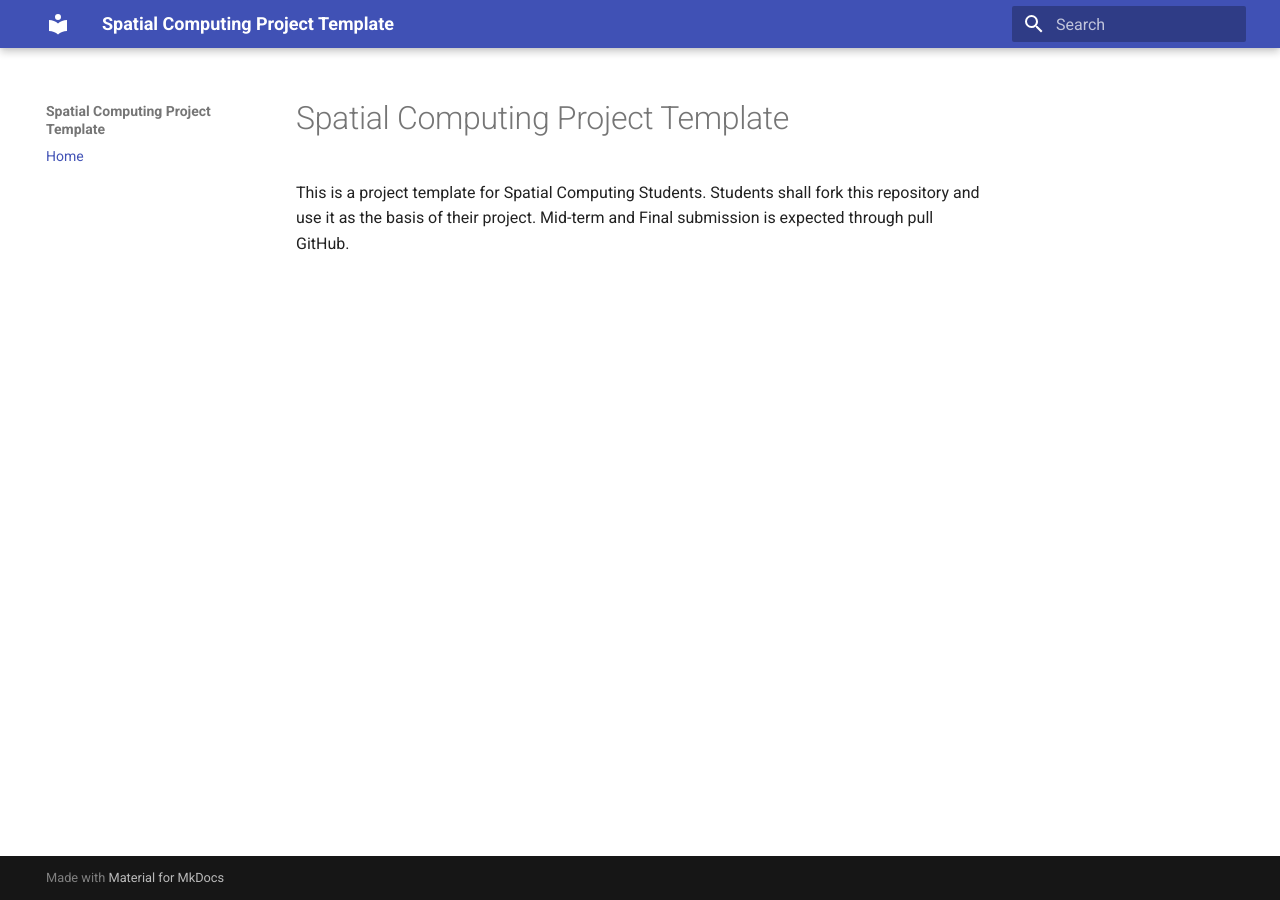
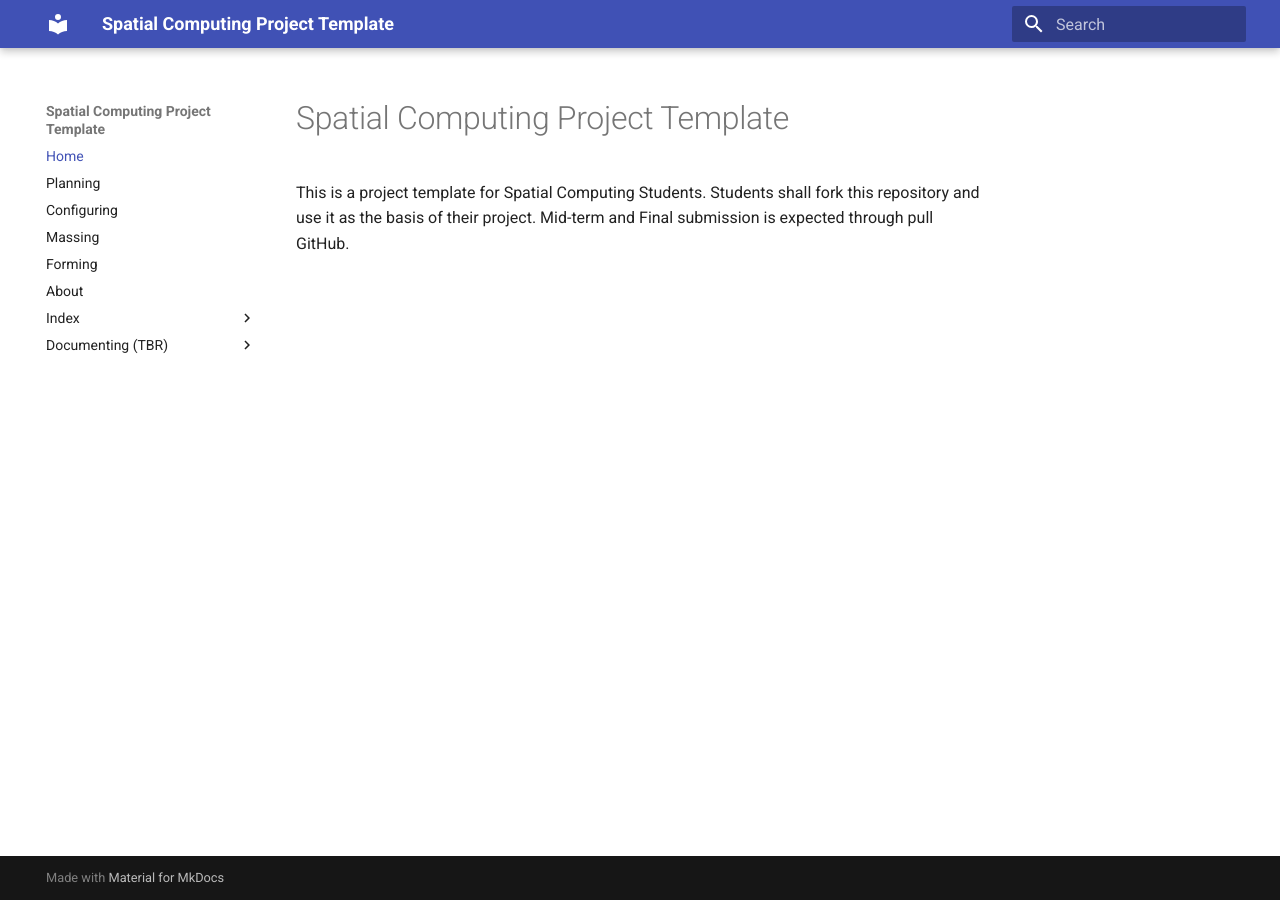
Before and after one commit to shervinazadi/spatial_computing_project_template, an MkDocs documentation site: the page built from docs/index.md, in a window 1280 px wide. Built offline with MkDocs 1.6.1 and Material for MkDocs 9.7.7, drawn with Linux system fonts in a browser that asks for light colours.

Commit message:
documentation settings

```diff
--- a/mkdocs.yml
+++ b/mkdocs.yml
@@ -2,6 +2,25 @@ site_name: Spatial Computing Project Template
 
 nav:
   - Home: "index.md"
+  - Planning: "a1_planning.md"
+  - Configuring: "a2_configuring.md"
+  - Massing: "a3_massing.md"
+  - Forming: "a4_forming.md"
+  - About: "about.md"
+  - Index:
+      - Scripts: "index/scripts.md"
+      - Figures: "index/figures.md"
+      - Presentations: "index/presentations.md"
+      - Bibliography: "index/bibliography.md"
+  - Documenting (TBR):
+      - Instructions: "documenting/instructions.md"
+      - Folder Structure: "documenting/folder_structure.md"
+      - Guidelines: "documenting/guidelines.md"
 
 theme:
   name: "material"
+
+markdown_extensions:
+  - codehilite
+  - pymdownx.keys
+  - pymdownx.highlight
```
